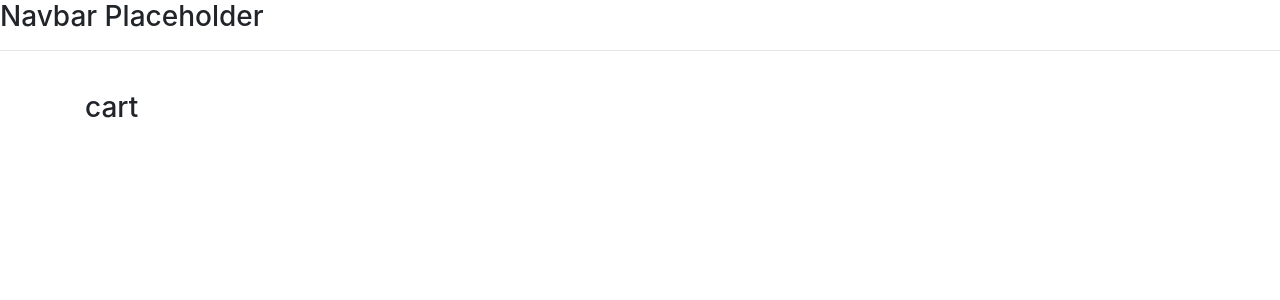
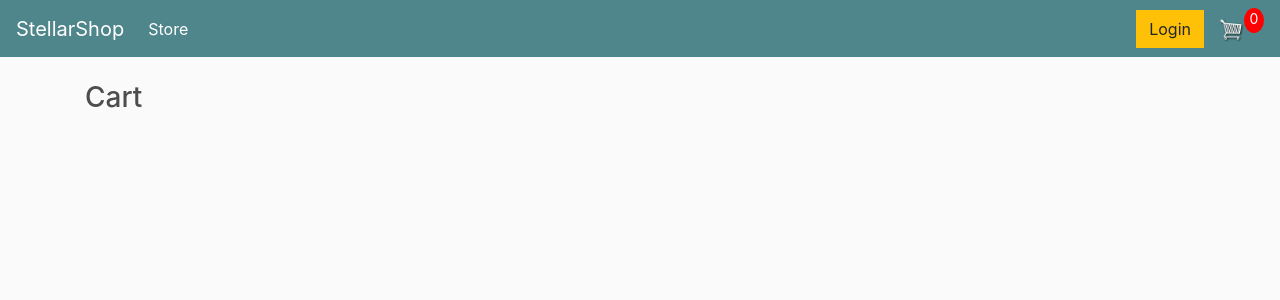
Before and after one commit to Arinzelight/Django-ecom-website, a Django app: page /cart/ in a window 1280 px wide. Shown: the top 300 px of the page. Run offline with Django 5.2, Linux system fonts and the light colour scheme; some libraries are stand-ins or nearby versions.

Commit message:
worked on the main.html file for the website and the main.css file

```diff
--- a/ecom_website/ecom_website/settings.py
+++ b/ecom_website/ecom_website/settings.py
@@ -27,7 +27,7 @@ SECRET_KEY = 'django-insecure-0ap&5f5m^^f63%d+ap7&-upb+#6uoc!5cr!pxdbbi3^x27%!5_
 # SECURITY WARNING: don't run with debug turned on in production!
 DEBUG = True
 
-ALLOWED_HOSTS = []
+ALLOWED_HOSTS = ['127.0.0.1', 'localhost']
 
 
 # Application definition
--- a/ecom_website/static/css/main.css
+++ b/ecom_website/static/css/main.css
@@ -0,0 +1,99 @@
+body{
+	background-color: hsl(0, 0%, 98%);
+}
+
+h1,h2,h3,h4,h5,h6{
+	color:hsl(0, 0%, 30%);
+}
+
+.box-element{
+	box-shadow:hsl(0, 0%, 80%) 0 0 16px;
+	background-color: #fff;
+	border-radius: 4px;
+	padding: 10px;
+}
+
+.thumbnail{
+	width: 100%;
+	height: 200px;
+	-webkit-box-shadow: -1px -3px 5px -2px rgba(214,214,214,1);
+    -moz-box-shadow: -1px -3px 5px -2px rgba(214,214,214,1);
+    box-shadow: -1px -3px 5px -2px rgba(214,214,214,1);
+}
+
+.product{
+	border-radius: 0 0 4px 4px;
+}
+
+.bg-dark{
+	background-color: #4f868c!important;
+}
+
+#cart-icon{
+	width:25px;
+	display: inline-block;
+	margin-left: 15px;
+}
+
+#cart-total{
+	display: block;
+	text-align: center;
+	color:#fff;
+	background-color: red;
+	width: 20px;
+	height: 25px;
+	border-radius: 50%;
+	font-size: 14px;
+}
+
+.col-lg-4, .col-lg-6, .col-lg-8, .col-lg-12{
+	margin-top: 10px;
+}
+
+.btn{
+	border-radius: 0;
+}
+
+.row-image{
+	width: 100px;
+}
+
+.form-field{
+	width:250px;
+	display: inline-block;
+	padding: 5px;
+}
+
+.cart-row{
+	display: flex;
+    align-items: flex-stretch;
+    padding-bottom: 10px;
+    margin-bottom: 10px;
+    border-bottom: 1px solid #ececec;
+
+}
+
+.quantity{
+	display: inline-block;
+	font-weight: 700;
+	padding-right:10px;
+
+
+}
+
+.chg-quantity{
+	width: 12px;
+	cursor: pointer;
+	display: block;
+	margin-top: 5px;
+	transition:.1s;
+}
+
+.chg-quantity:hover{
+	opacity: .6;
+}
+
+
+.hidden{
+	display: none!important;
+}
--- a/ecom_website/store/templates/store/cart.html
+++ b/ecom_website/store/templates/store/cart.html
@@ -1,3 +1,6 @@
-{% extends 'store/main.html' %} {% load static %} {% block content %}
-<h3>cart</h3>
+{% extends 'store/main.html' %}
+{% load static %}
+{% block content %}
+	<h3>Cart</h3>
+
 {% endblock content %}
--- a/ecom_website/store/templates/store/main.html
+++ b/ecom_website/store/templates/store/main.html
@@ -2,7 +2,7 @@
 {% load static %}
 <html>
   <head>
-    <title>Ecom</title>
+    <title>StellarShop</title>
 
     <meta
       name="viewport"
@@ -16,15 +16,38 @@
       crossorigin="anonymous"
     />
 
-    <link rel="stylesheet" type="text/css" href="{% static 'css/main.css' %}" />
+    <link rel="stylesheet" type="text/css" href="{% static 'css/main.css' %}"/>
   </head>
   <body>
-    <h3>Navbar Placeholder</h3>
-    <hr />
+  	<nav class="navbar navbar-expand-lg navbar-dark bg-dark">
+		<a class="navbar-brand" href="{% url 'store' %}">StellarShop</a>
+		<button class="navbar-toggler" type="button" data-toggle="collapse" data-target="#navbarSupportedContent" aria-controls="navbarSupportedContent" aria-expanded="false" aria-label="Toggle navigation">
+			<span class="navbar-toggler-icon"></span>
+		</button>
+
+		<div class="collapse navbar-collapse" id="navbarSupportedContent">
+			<ul class="navbar-nav mr-auto">
+				<li class="nav-item active">
+					<a class="nav-link" href="{% url 'store' %}">Store <span class="sr-only">(current)</span></a>
+				</li>
+
+			</ul>
+			<div class="form-inline my-2 my-lg-0">
+				<a href="#"class="btn btn-warning">Login</a>
+
+				<a href="{% url 'cart' %}">
+					<img  id="cart-icon" src="{% static 'images/cart.png' %}">
+				</a>
+				<p id="cart-total">0</p>
+			</div>
+		</div>
+	</nav>
 
     <div class="container">
-      <br />
-      {% block content %} {% endblock content %}
+    	<br />
+    	{% block content %}
+
+    	{% endblock content %}
     </div>
 
     <script
```
Also changed, not shown: ecom_website/store/templates/store/checkout.html (+5 -2 lines), ecom_website/store/templates/store/store.html (+5 -2 lines).
